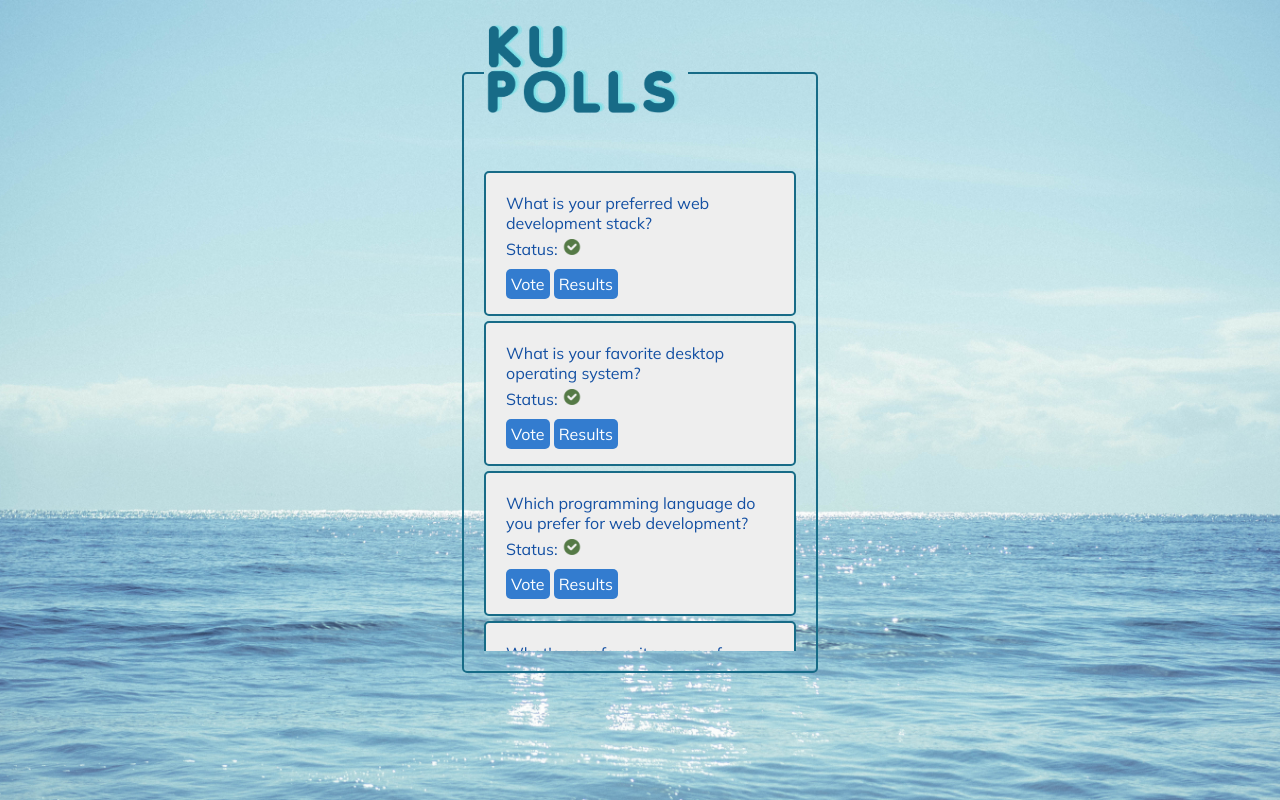
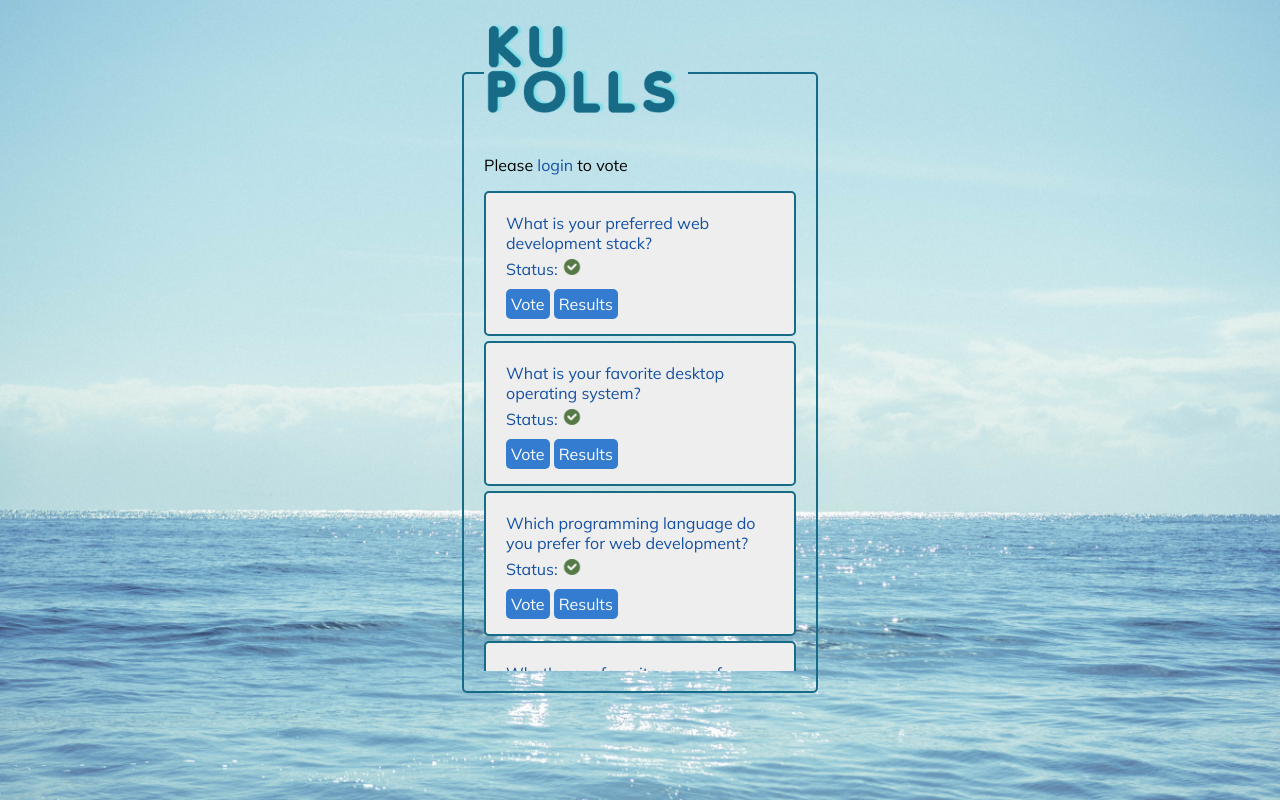
Before and after one commit to 21Gxme/ku-polls, a Django app: page /polls/ in a window 1280 px wide. Run offline with Django 4.2, Linux system fonts and the light colour scheme; data comes from the database, SQL or seed files in the repository; some web fonts are replaced.

Commit message:
Add vote class

```diff
--- a/mysite/settings.py
+++ b/mysite/settings.py
@@ -101,7 +101,7 @@ AUTH_PASSWORD_VALIDATORS = [
     },
 ]
 
-LOGIN_REDIRECT_URL = '/polls:index/'
+LOGIN_REDIRECT_URL = '/'
 LOGOUT_REDIRECT_URL = 'login'
 
 
--- a/polls/models.py
+++ b/polls/models.py
@@ -2,6 +2,7 @@ import datetime
 from django.db import models
 from django.utils import timezone
 from django.contrib import admin
+from django.contrib.auth.models import User
 
 
 class Question(models.Model):
@@ -65,11 +66,19 @@ class Choice(models.Model):
     Attributes:
         question: The question to which this choice belongs.
         choice_text: The text of the choice.
-        votes: The number of votes.
+        votse: The number of votes.
     """
     question = models.ForeignKey(Question, on_delete=models.CASCADE)
     choice_text = models.CharField(max_length=200)
-    votes = models.IntegerField(default=0)
+    # votes = models.IntegerField(default=0)
+
+    @property
+    def votes(self):
+        """
+        The function returns the number of votes for a choice.
+        :return: an integer value.
+        """
+        return self.vote_set.count()
 
     def __str__(self):
         """
@@ -84,3 +93,11 @@ class Choice(models.Model):
         :return: an integer value.
         """
         return self.votes
+
+
+class Vote(models.Model):
+    """
+    Record a vote for a choice in a particular question.
+    """
+    choice = models.ForeignKey(Choice, on_delete=models.CASCADE)
+    user = models.ForeignKey(User, on_delete=models.CASCADE)
--- a/polls/templates/polls/index.html
+++ b/polls/templates/polls/index.html
@@ -21,6 +21,11 @@
     <form class="index">
         <fieldset class="index">
             <legend><img src="{% static 'polls/images/KU.png' %}" alt="KU" class="ku"></legend>
+        {% if user.is_authenticated %}
+            <p>Welcome back, {{ user.username.title }}</p>
+        {% else %}
+            Please<a href="{% url 'login' %}"> login</a> to vote
+        {% endif %}
             <div class="container">
                 {% if latest_question_list %}
                     <ul>
--- a/polls/views.py
+++ b/polls/views.py
@@ -4,7 +4,8 @@ from django.urls import reverse
 from django.views import generic
 from django.utils import timezone
 from django.contrib import messages
-from .models import Question, Choice
+from .models import Question, Choice, Vote
+from django.contrib.auth.decorators import login_required
 
 
 class IndexView(generic.ListView):
@@ -84,6 +85,7 @@ class ResultsView(generic.DetailView):
                                                         is_future_question})
 
 
+@login_required
 def vote(request, question_id):
     """
     The function allows users to vote on a specific question and updates the
@@ -94,6 +96,9 @@ def vote(request, question_id):
     :return: an HTTP redirect response to the 'polls:results'.
     """
     question = get_object_or_404(Question, pk=question_id)
+    if not question.can_vote():
+        # user must be logged in to vote
+        return redirect("login")
     try:
         selected_choice = question.choice_set.get(pk=request.POST['choice'])
     except (KeyError, Choice.DoesNotExist):
@@ -102,8 +107,19 @@ def vote(request, question_id):
             'question': question,
             'error_message': "You didn't select a choice."
         })
-    else:
-        selected_choice.votes += 1
-        selected_choice.save()
-        return HttpResponseRedirect(
-            reverse('polls:results', args=(question.id,)))
+    this_user = request.user
+    # selected_choice.votes += 1
+    # selected_choice.save()
+    """if the user has a vote for this question, update the vote for selected_choice save it"""
+    try:
+        # find the vote for this user and question
+        vote = Vote.objects.get(user=this_user, choice__question=question)
+        vote.choice = selected_choice
+    except Vote.DoesNotExist:
+        # create a new vote object
+        vote = Vote(user=this_user, choice=selected_choice)
+
+    vote.save()
+    # TODO: Use message to display a confirmation on the results page
+
+    return HttpResponseRedirect(reverse('polls:results', args=(question.id,)))
--- a/templates/registration/login.html
+++ b/templates/registration/login.html
@@ -2,7 +2,7 @@
 <head>Please login</head>
 <body>
 <h2>Login</h2>
-<form method="post" action="http://localhost:8000">
+<form method="post">
     {% csrf_token %}
     {{ form.as_p }}
     <p>
```
Also changed, not shown: polls/migrations/0004_remove_choice_votes_vote.py (added), 1 other file.
